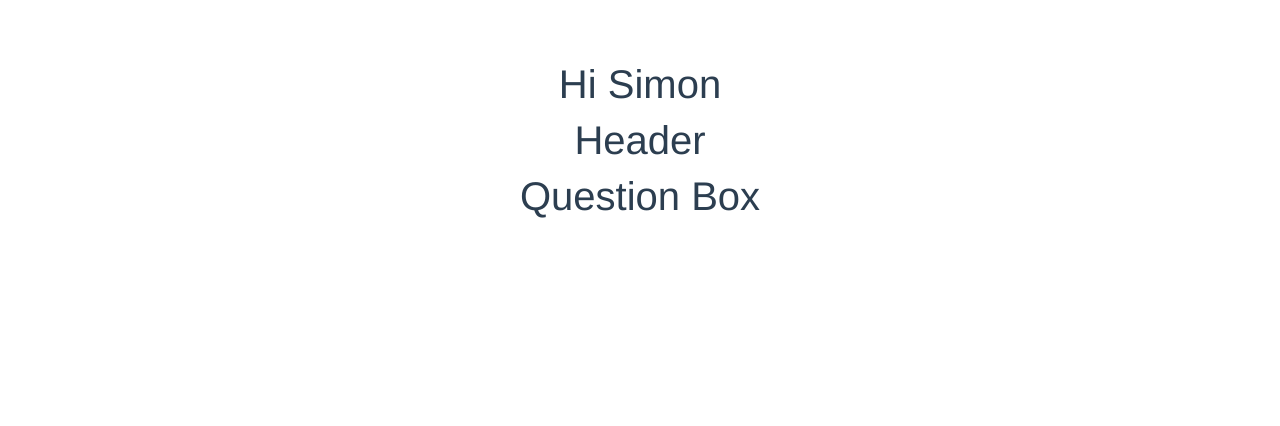
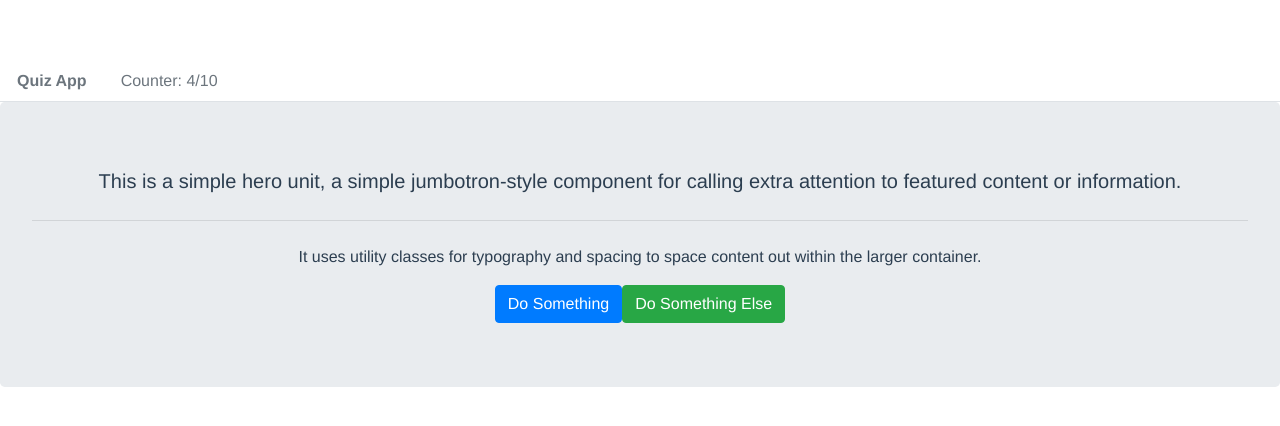
Before and after one commit to shwaldemar/Quiz_App, a Vue app: page / in a window 1280 px wide. Shown: the top 426 px of the page. Built offline with nearby package versions, Linux system fonts and the light colour scheme.

Commit message:
added boilerplate bootstrap nav for header and jumbotron for questionbox to be tweaked to fit quiz app format

```diff
--- a/src/App.vue
+++ b/src/App.vue
@@ -1,6 +1,6 @@
 <template>
   <div id="app">
-  <h1>Hi Simon</h1>
+
   <Header/>
   <QuestionBox/>
   </div>
--- a/src/components/Header.vue
+++ b/src/components/Header.vue
@@ -1,6 +1,10 @@
 <template>
   <div class="">
-    <h1>Header</h1>
+    <b-nav tabs>
+      <b-nav-item disabled><b>Quiz App</b></b-nav-item>
+      <b-nav-item disabled>Counter:  4/10</b-nav-item>
+    </b-nav>
+
   </div>
 </template>
 
--- a/src/components/QuestionBox.vue
+++ b/src/components/QuestionBox.vue
@@ -1,6 +1,24 @@
 <template>
   <div class="">
-    <h1>Question Box</h1>
+    <div>
+    <b-jumbotron>
+
+      <template v-slot:lead>
+        This is a simple hero unit, a simple jumbotron-style component for calling extra attention to
+        featured content or information.
+      </template>
+
+      <hr class="my-4">
+
+      <p>
+        It uses utility classes for typography and spacing to space content out within the larger
+        container.
+      </p>
+
+      <b-button variant="primary" href="#">Do Something</b-button>
+      <b-button variant="success" href="#">Do Something Else</b-button>
+    </b-jumbotron>
+    </div>
   </div>
 </template>
 
```
